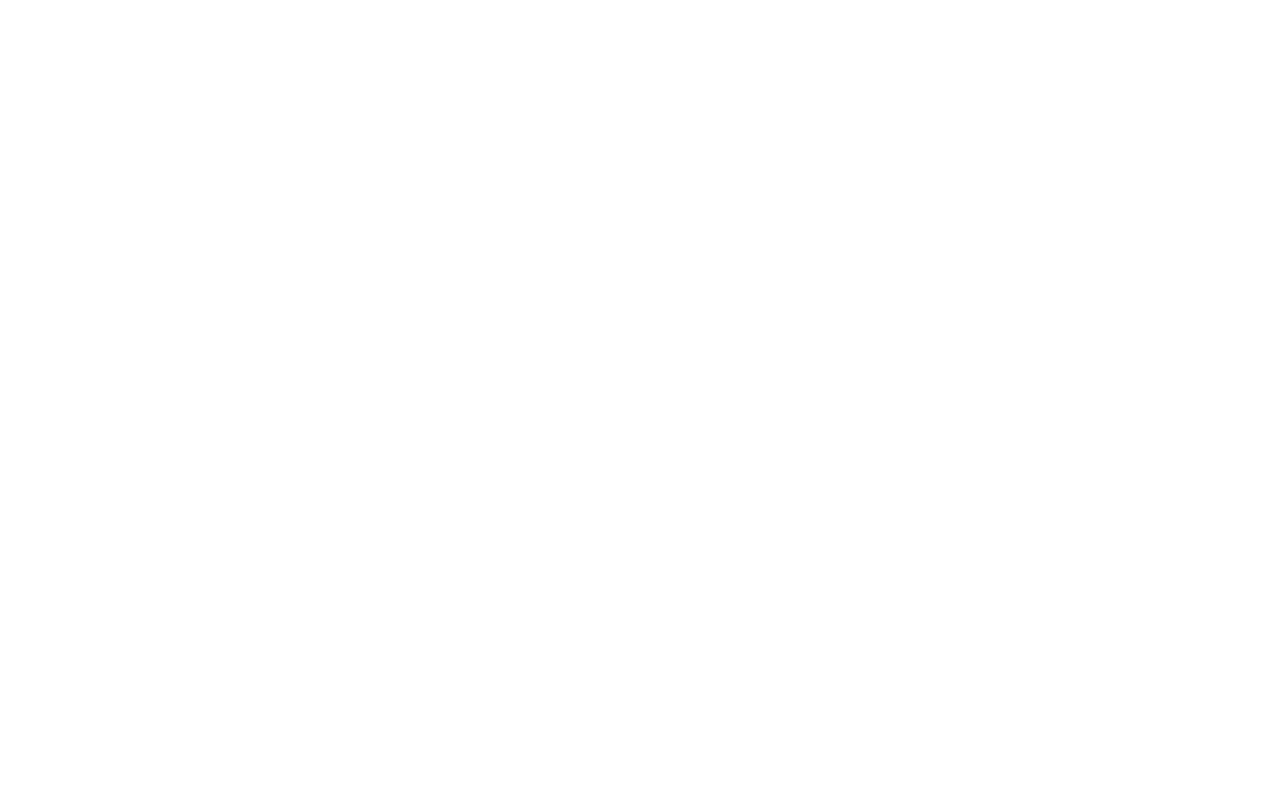
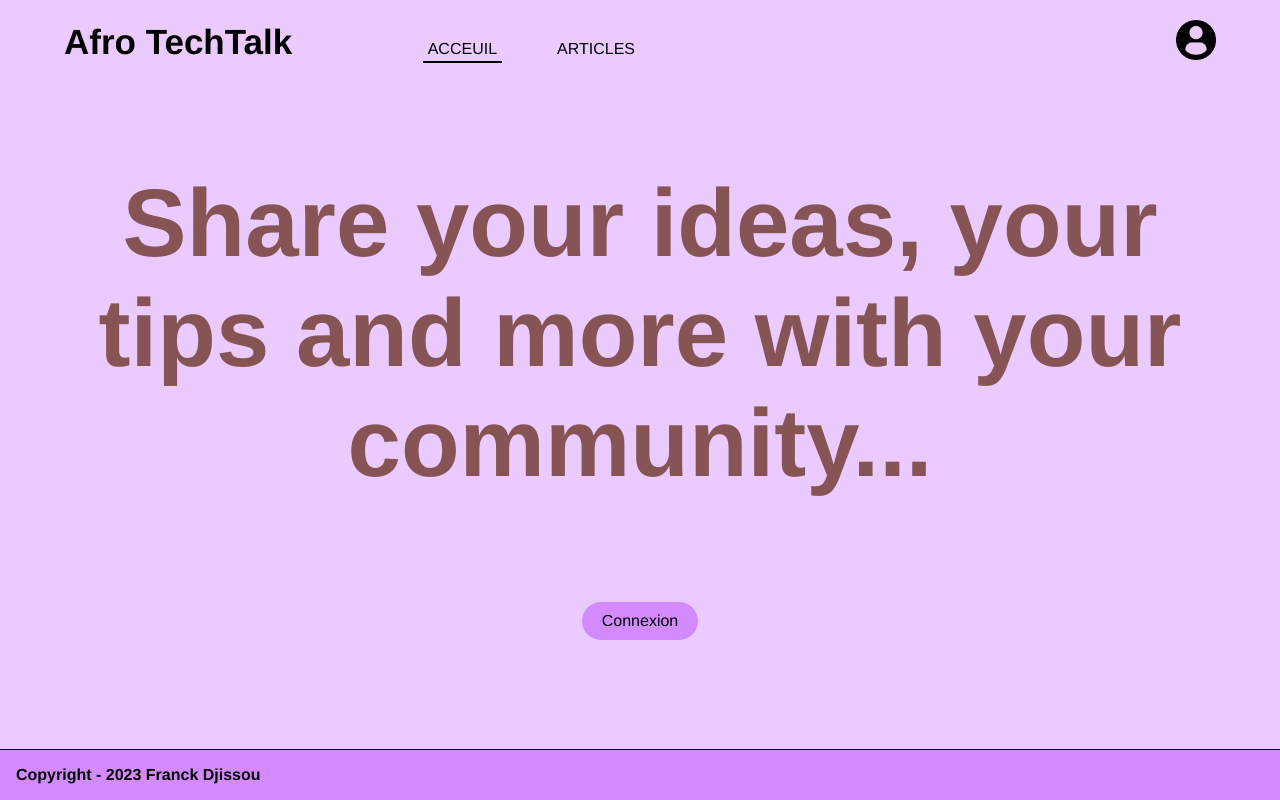
Before and after one commit to Francksean/Quilog, a React (Vite) app in the folder client/: page /Acceuil in a window 1280 px wide. Before the commit this address had no page. Built offline with nearby package versions, Linux system fonts and the light colour scheme.

Commit message:
page d'acceuil terminée + debut de mise en place des routes

```diff
--- a/client/src/App.css
+++ b/client/src/App.css
@@ -2,4 +2,5 @@
   padding: 0;
   margin: 0;
   box-sizing: border-box;
+  font-family: 'Helvetica', sans-serif;
 }
--- a/client/src/App.jsx
+++ b/client/src/App.jsx
@@ -1,6 +1,9 @@
-import Acceuil from "./pages/acceuil"
 import "./App.css"
 import { Routes, Route } from 'react-router-dom'
+import Acceuil from "./pages/acceuil/acceuil"
+import Articles from "./pages/Articles/articles"
+import Connexion from "./pages/connexion/connexion"
+
 
 
 function App() {
@@ -9,8 +12,9 @@
     <>
       <Routes>
         <Route path='/' element= {<Acceuil/>}/>
-        {/* <Route path='/auth/login' element= {<Login/>}/> */}
-        {/* <Route path='/auth/signup' element= {<Signup/>}/> */}
+        <Route path='/Acceuil' element= {<Acceuil/>}/>
+        <Route path='/Articles' element= {<Articles/>}/>
+        <Route path='/auth/login' element= {<Connexion/>}/>
         {/* <Route path='/user/:id' element= {<Home/>}/> */}
         {/* <Route path='/profile' element= {<Profile/>}/> */}
       </Routes>
--- /dev/null
+++ b/client/src/components/footer.css
@@ -0,0 +1,12 @@
+.footer{
+  position: absolute;
+  background-color: #D38AFF;
+  border-top: 1px solid black;
+  width: 100vw;
+  height: fit-content;
+  padding: 2vh 2vh;
+  bottom: 0;
+}
+.footer p:first-child{
+  font-weight: bold;
+}
--- a/client/src/components/footer.jsx
+++ b/client/src/components/footer.jsx
@@ -0,0 +1,12 @@
+import React from 'react'
+import "./footer.css"
+
+function Footer() {
+  return (
+    <div className='footer'>
+      <p>Copyright - 2023 Franck Djissou</p>
+    </div>
+  )
+}
+
+export default Footer
--- a/client/src/components/header.css
+++ b/client/src/components/header.css
@@ -1,20 +1,26 @@
 .header{
-  background-color: aqua;
   height: fit-content;
   width: 100vw;
-  padding: 5px 20px;
+  padding: 20px 5vw;
   display: flex;
   flex-direction: row;
   justify-content: space-between;
   align-items: center;
 }
+.header .header_left_side{
+  height: fit-content;
+  width: 50%;
+  display: flex;
+  flex-direction: row;
+  align-items: baseline;
+  justify-content: space-between;
+}
 
 .header .header_main_title{
-  font-size: 45px;
+  font-size: 35px;
 }
 
 .header .header_navbar{
-  background-color: antiquewhite;
   width: fit-content;
   height: fit-content;
   display: flex;
@@ -27,7 +33,36 @@
   color: black;
   height: fit-content;
   width: fit-content;
-  font-weight: bold;
+  padding: 0px 5px;
+  text-transform: uppercase;
+  position: relative;
+}
+.header .header_navbar .header_navlink_base::after{
+  content: " ";
+  position: absolute;
+  left: 0;
+  bottom: -5px;
+  height: 100%;
+  width: 0%;
+  border-bottom: 2px solid black;
+  transition: 0.25s;
+}
+.header .header_navbar .header_navlink_base:hover::after{
+  width: 100%;
+}
+.header .header_navbar .header_navlink_active{
+  position: relative;
+  height: fit-content;
+  width: fit-content;
+}
+.header .header_navbar .header_navlink_active::after{
+  content: " ";
+  position: absolute;
+  left: 0;
+  bottom: -5px;
+  height: 100%;
+  width: 100%;
+  border-bottom: 2px solid black;
 }
 .header .header_photo_profil img{
   height: 40px;
--- a/client/src/components/header.jsx
+++ b/client/src/components/header.jsx
@@ -7,19 +7,21 @@
 function Header({arrItem}) {
   return (
     <div className='header'>
+      <div className="header_left_side">
         <h2 className='header_main_title'>Afro TechTalk</h2>
 
         <div className="header_navbar">
   {/* on parocurt le tableau en générant les liens */}
-        { arrItem.map(item => {
+          { arrItem ? arrItem.map(item => {
               return <NavLink
-            to={`/${item}`} className={({isActive, isPending}) =>
-            isPending ? "header_navlink_base header_navlink_pending" : isActive ? "header_navlink_base header_navlink_active" : "header_navlink_base"
+              to={`/${item}`} className={({isActive}) =>
+              isActive ? "header_navlink_base header_navlink_active" : "header_navlink_base"
               }
               >{item}
               </NavLink>
-          })
+            }) : null
           }
+        </div>
       </div>
 
       <div className="header_photo_profil">
--- /dev/null
+++ b/client/src/pages/Articles/articles.jsx
@@ -0,0 +1,13 @@
+import React from 'react'
+import Header from "../../components/header"
+
+
+function Articles() {
+  return (
+    <div className='articles'>
+      <Header arrItem={["Acceuil", "Articles"]}/>
+    </div>
+  )
+}
+
+export default Articles
--- a/client/src/pages/acceuil.jsx
+++ /dev/null
@@ -1,21 +0,0 @@
-import React from 'react';
-import Header from '../components/header';
-
-function Acceuil() {
-  return (
-    <div className='acceuil'>
-      <Header arrItem={["Acceuil", "Articles", "Connexion"]}/>
-      <AcceuilBody></AcceuilBody>
-    </div>
-  )
-}
-
-export default Acceuil
-
-function AcceuilBody() {
-  return(
-    <div className='accueil_wrapper'>
-
-    </div>
-  )
-}
--- /dev/null
+++ b/client/src/pages/acceuil/acceuil.css
@@ -0,0 +1,32 @@
+.acceuil{
+  background-color: #EBCBFF;
+  width: 100vw;
+  height: 100vh;
+  position: relative;
+}
+.acceuil .acceuil_wrapper{
+  margin-top: 5vh;
+  height: 70vh;
+  display: flex;
+  flex-direction: column;
+  justify-content: space-around;
+  align-items: center;
+  row-gap: 2vh;
+  padding: 0px 5vw;
+}
+.acceuil .acceuil_wrapper h1{
+  font-size: 96px;
+  text-align: center;
+  width: 100%;
+  color: #865454;
+}
+.acceuil .acceuil_wrapper a{
+  text-decoration: none;
+  color: black;
+  height: fit-content;
+  width: fit-content;
+  padding: 10px 20px;
+  border-radius: 20px;
+  background-color: #D38AFF;
+  /* font-weight: bold; */
+}
--- /dev/null
+++ b/client/src/pages/acceuil/acceuil.jsx
@@ -0,0 +1,28 @@
+import React from 'react';
+import "./acceuil.css"
+import { Link } from 'react-router-dom';
+
+import Header from "../../components/header"
+import Footer from '../../components/footer';
+
+
+function Acceuil() {
+  return (
+    <div className='acceuil'>
+      <Header arrItem={["Acceuil", "Articles"]}/>
+      <AcceuilBody/>
+      <Footer/>
+    </div>
+  )
+}
+
+export default Acceuil
+
+function AcceuilBody() {
+  return(
+    <div className='acceuil_wrapper'>
+      <h1>Share your ideas, your tips and more with your community...</h1>
+      <Link to={"/auth/login"}>Connexion</Link>
+    </div>
+  )
+}
--- /dev/null
+++ b/client/src/pages/connexion/connexion.css
@@ -0,0 +1,19 @@
+.connexion{
+  height: 100vh;
+  width: 100vw;
+  position: relative;
+  display: flex;
+  flex-direction: column;
+  justify-content: space-between;
+}
+.connexion img{
+  height: 500px;
+  width: 500px;
+}
+.connexion .connexion_wrapper{
+  background-color: antiquewhite;
+  display: flex;
+  flex-direction: row;
+  align-items: center;
+  justify-content: space-around;
+}
--- /dev/null
+++ b/client/src/pages/connexion/connexion.jsx
@@ -0,0 +1,53 @@
+import React, {useState} from 'react'
+import main_img_login from '../../assets/login page image.jpg'
+import Header from '../../components/header'
+import Footer from '../../components/footer'
+import "./connexion.css"
+import { NavLink } from 'react-router-dom'
+
+function Connexion() {
+  return (
+    <div className='connexion'>
+      <Header/>
+      <ConnexionBody/>
+      <Footer/>
+      <div className="bg_soft_1"></div>
+      <div className="bg_soft_2"></div>
+      <div className="bg_soft_3"></div>
+    </div>
+  )
+}
+
+export default Connexion
+
+function ConnexionBody() {
+  console.log("login component mounted")
+  const [username, setUsername] = useState("")
+  const [password, setPassword] = useState("")
+
+  const submitLogin = (e)=>{
+    e.preventDefault();
+    console.log("infos submitted")
+  }
+
+  return (
+    <div className='connexion_wrapper'>
+      <img src={main_img_login} alt="img_login" />
+      <div className="connexion_form_wrapper">
+        <h3>Login</h3>
+        <form action="" method="">
+          <div className="form_input_item">
+            <label htmlFor="usernameInput">Username</label>
+            <input type="text" id='usernameInput' placeholder="nom d'utilisateur" value={username} onChange={(e)=>setUsername(e.target.value)}/>
+          </div>
+          <div className="form_input_item">
+            <label htmlFor="passwordInput">Password</label>
+            <input type="password" id='passwordInput' placeholder="password" value={password} onChange={(e)=>setPassword(e.target.value)}/>
+          </div>
+          <button onClick={submitLogin}>Login</button>
+        </form>
+        <p>Vous n'avez pas encore de compte ? <span><NavLink to={"/auth/signup"}>inscrivez vous</NavLink></span></p>
+      </div>
+    </div>
+  )
+}
```
Lines whose indentation alone changed are shown as unchanged.
